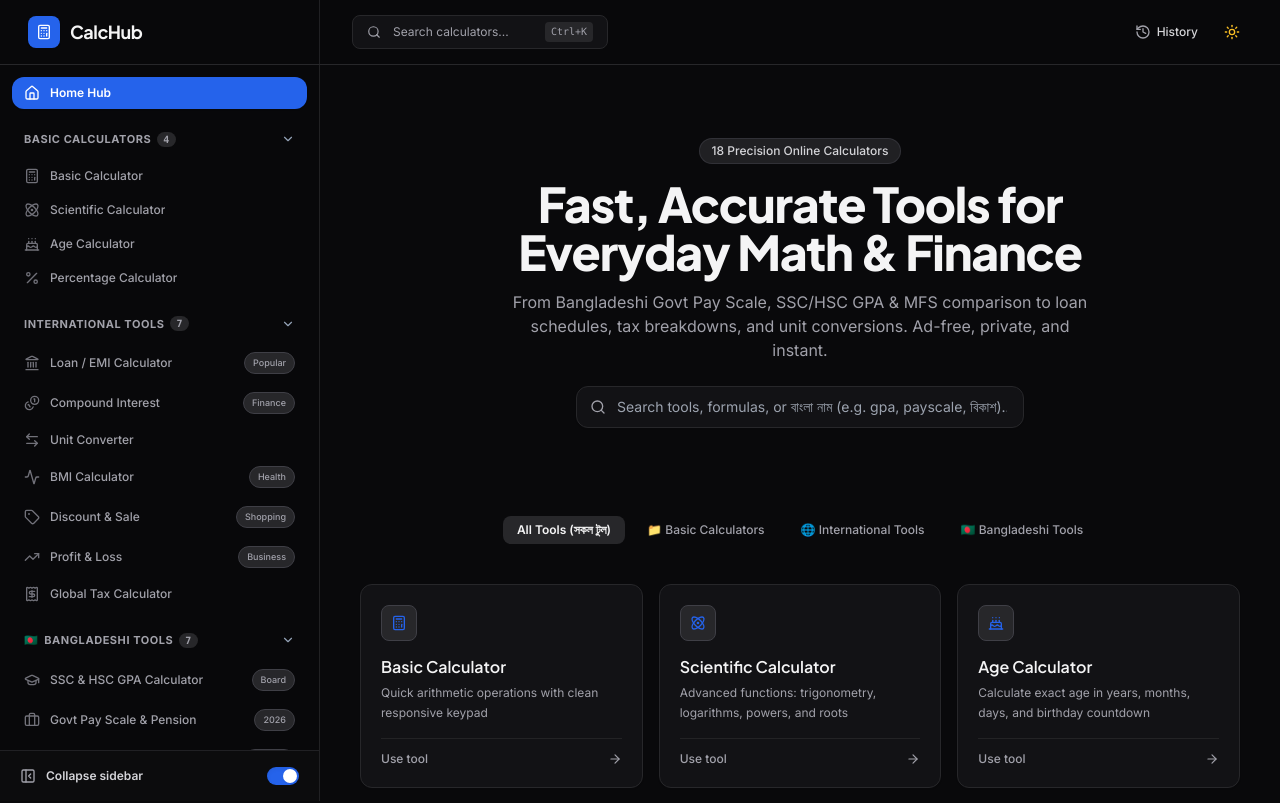
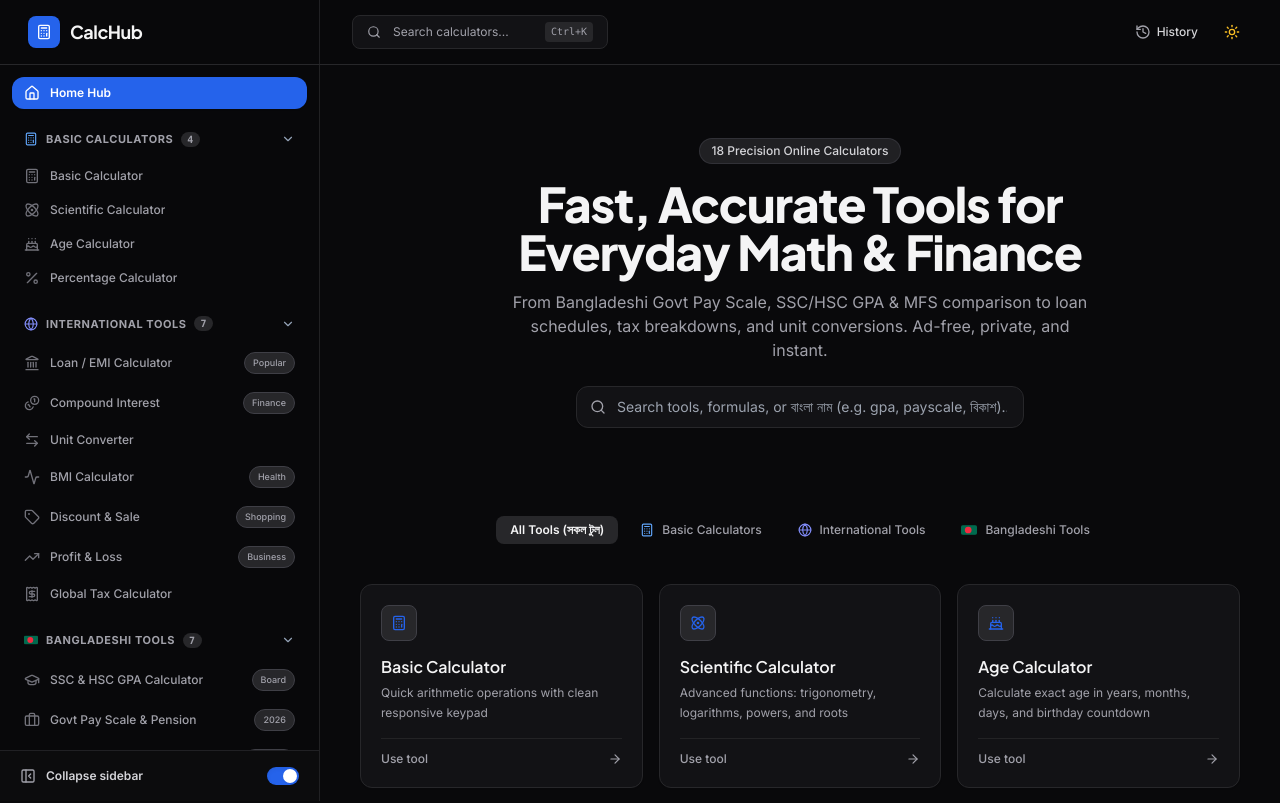
Before and after one commit to zhsaikot/calculator-hub, a React (Vite) app: page / in a window 1280 px wide. Shown: the top 803 px of the page. Built offline with nearby package versions, Linux system fonts and the light colour scheme.

Commit message:
feat(ui): use calculator icon for basic tools and official bangladesh flag svg for bd tools

```diff
--- /dev/null
+++ b/src/components/common/BdFlagIcon.tsx
@@ -0,0 +1,24 @@
+import React from 'react';
+
+interface BdFlagIconProps {
+  className?: string;
+}
+
+/**
+ * Official Bangladesh Flag SVG Icon
+ * Ratio 10:6, Forest Green (#006A4E) with Red Disc (#F42A41) slightly shifted hoist-side (cx=9/20)
+ * Works consistently across all OS platforms (Windows, macOS, Linux, iOS, Android)
+ */
+export const BdFlagIcon: React.FC<BdFlagIconProps> = ({ className = 'w-4 h-2.5' }) => {
+  return (
+    <svg
+      viewBox="0 0 20 12"
+      className={`inline-block rounded-[2px] shadow-xs flex-shrink-0 align-middle ${className}`}
+      aria-label="Bangladesh Flag"
+      role="img"
+    >
+      <rect width="20" height="12" fill="#006A4E" />
+      <circle cx="9" cy="6" r="4.2" fill="#F42A41" />
+    </svg>
+  );
+};
--- a/src/components/home/HomeHub.tsx
+++ b/src/components/home/HomeHub.tsx
@@ -2,6 +2,7 @@ import React, { useState } from 'react';
 import { CALCULATORS_REGISTRY } from '../../lib/calculators/registry';
 import { CalculatorId } from '../../lib/calculators/types';
 import { GlassCard } from '../common/GlassCard';
+import { BdFlagIcon } from '../common/BdFlagIcon';
 import {
   Calculator,
   Atom,
@@ -16,6 +17,7 @@ import {
   ArrowLeftRight,
   ArrowRight,
   Search,
+  Globe,
   GraduationCap,
   Briefcase,
   Smartphone,
@@ -66,11 +68,27 @@ export const HomeHub: React.FC<HomeHubProps> = ({ onSelectCalculator }) => {
     return matchesCat && matchesQuery;
   });
 
-  const categories: { id: 'All' | 'Basic' | 'International' | 'Bangladesh'; label: string }[] = [
+  const categories: {
+    id: 'All' | 'Basic' | 'International' | 'Bangladesh';
+    label: string;
+    icon?: React.ReactNode;
+  }[] = [
     { id: 'All', label: 'All Tools (সকল টুল)' },
-    { id: 'Basic', label: '📁 Basic Calculators' },
-    { id: 'International', label: '🌐 International Tools' },
-    { id: 'Bangladesh', label: '🇧🇩 Bangladeshi Tools' },
+    {
+      id: 'Basic',
+      label: 'Basic Calculators',
+      icon: <Calculator className="w-3.5 h-3.5 text-blue-600 dark:text-blue-400" />,
+    },
+    {
+      id: 'International',
+      label: 'International Tools',
+      icon: <Globe className="w-3.5 h-3.5 text-indigo-500 dark:text-indigo-400" />,
+    },
+    {
+      id: 'Bangladesh',
+      label: 'Bangladeshi Tools',
+      icon: <BdFlagIcon className="w-4 h-2.5" />,
+    },
   ];
 
   return (
@@ -108,13 +126,14 @@ export const HomeHub: React.FC<HomeHubProps> = ({ onSelectCalculator }) => {
           <button
             key={cat.id}
             onClick={() => setActiveCategory(cat.id)}
-            className={`px-3.5 py-1.5 rounded-lg text-xs font-medium transition-colors ${
+            className={`inline-flex items-center gap-2 px-3.5 py-1.5 rounded-lg text-xs font-medium transition-colors ${
               activeCategory === cat.id
                 ? 'bg-slate-900 text-white dark:bg-zinc-800 dark:text-zinc-100 font-semibold shadow-xs'
                 : 'text-slate-600 dark:text-zinc-400 hover:text-slate-900 dark:hover:text-zinc-100 hover:bg-slate-100 dark:hover:bg-zinc-800/40'
             }`}
           >
-            {cat.label}
+            {cat.icon}
+            <span>{cat.label}</span>
           </button>
         ))}
       </div>
--- a/src/components/layout/Sidebar.tsx
+++ b/src/components/layout/Sidebar.tsx
@@ -19,6 +19,7 @@ import {
   PanelLeftOpen,
   ChevronDown,
   ChevronRight,
+  Globe,
   GraduationCap,
   Briefcase,
   Smartphone,
@@ -28,6 +29,7 @@ import {
   Sparkles,
   LucideIcon,
 } from 'lucide-react';
+import { BdFlagIcon } from '../common/BdFlagIcon';
 
 const ICON_MAP: Record<string, LucideIcon> = {
   Calculator,
@@ -68,7 +70,7 @@ interface CategoryConfig {
 const CATEGORIES: CategoryConfig[] = [
   { id: 'Basic', label: 'Basic Calculators' },
   { id: 'International', label: 'International Tools' },
-  { id: 'Bangladesh', label: 'Bangladeshi Tools', badge: 'BD' },
+  { id: 'Bangladesh', label: 'Bangladeshi Tools' },
 ];
 
 export const Sidebar: React.FC<SidebarProps> = ({
@@ -153,8 +155,10 @@ export const Sidebar: React.FC<SidebarProps> = ({
               onClick={() => toggleCategory(cat.id)}
               className="w-full flex items-center justify-between px-3 py-1.5 rounded-lg text-[11px] font-bold tracking-wider uppercase text-slate-500 dark:text-zinc-400 hover:text-slate-900 dark:hover:text-zinc-100 hover:bg-slate-100 dark:hover:bg-zinc-900/60 transition-colors group"
             >
-              <span className="flex items-center gap-1.5">
-                {cat.id === 'Bangladesh' && <span>🇧🇩</span>}
+              <span className="flex items-center gap-2">
+                {cat.id === 'Basic' && <Calculator className="w-3.5 h-3.5 text-blue-600 dark:text-blue-400" />}
+                {cat.id === 'International' && <Globe className="w-3.5 h-3.5 text-indigo-500 dark:text-indigo-400" />}
+                {cat.id === 'Bangladesh' && <BdFlagIcon className="w-3.5 h-2.5" />}
                 <span>{cat.label}</span>
                 <span className="text-[10px] px-1.5 py-0.2 rounded-full bg-slate-200/70 dark:bg-zinc-800 text-slate-500 dark:text-zinc-400 font-mono">
                   {items.length}
```
Also changed, not shown: 5 other files (tests, documents, lock files or other folders).
